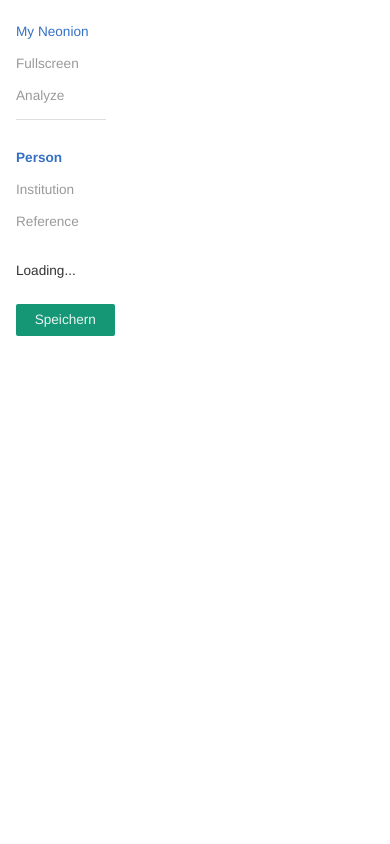
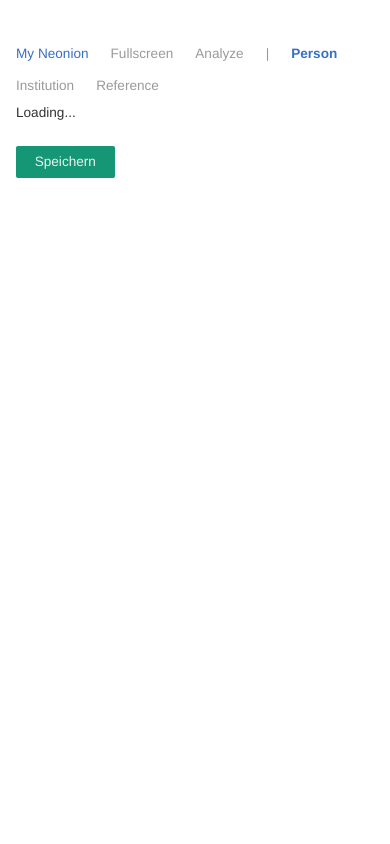
Before and after one commit to FUB-HCC/neonion, a Django app: page /annotator/1/ in a window 390 px wide. Run offline with Django 3.2, Linux system fonts and the light colour scheme; some libraries are stand-ins or nearby versions.

Commit message:
worked on responsiveness

```diff
--- a/Annotation/templates/base_annotator.html
+++ b/Annotation/templates/base_annotator.html
@@ -22,6 +22,7 @@
                 <li><span>Fullscreen</span></li>
                 <li><span>Analyze</span></li>
                 <hr/>
+                <li class="verticalLine"><span>|</span></li>
                 <li><a href="#" class="annotation-set as-active">Person</a></li>
                 <li><span>Institution</span></li>
                 <li><span>Reference</span></li>
--- a/prototype/static/css/neonion.css
+++ b/prototype/static/css/neonion.css
@@ -15,20 +15,33 @@ html{
     background-color: #eaeaea;
     z-index: -1000;
 }
-.bg-10 {width: 110px;}
-.bg-20, .units-row .unit-20 {width: 165px !important;}
+.units-row .unit-10  {width: 100px;}
+.bg-10{width: 120px;}
+.bg-20, .units-row .unit-20 {width: 165px;}
 
 .annotator-nav{
-    width: 90px !important;
+    width: 90px;
 }
+
+.verticalLine {
+    display:none;
+}
+
 
 @media only screen and (max-width: 767px) {
     .bg{background-color: #ffffff;}
+    .nav ul li{float: left;margin-right: 1.618em;}
+    .nav ul{width: 100%;}
+    .units-row .unit-20, .units-row .unit-10{width: 100%; float:none;background-color: #eaeaea;}
+    div.unit-10.annotator-nav > nav > ul > hr {display:none;}
+    .verticalLine{display:block;}
+    .units-row{clear:both;}
 }
 
 #documentText > div > div.annotator-adder > button{
     background: transparent;
 }
+
 
 
 .btn-group-vertical{
```
